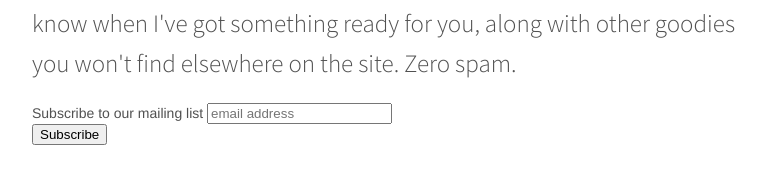
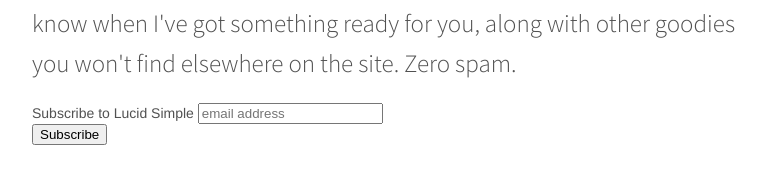
Before and after one commit to jwhiteman/lucidsimple-blog, a Jekyll site: the page built from subscribe.md, in a window 1280 px wide. Shown: the part 353-537 px from the top of the page, without its empty margins (248-1014 px from the left). Built offline with Jekyll 4.4.1, drawn with Linux system fonts in a browser that asks for light colours; Markdown is read by kramdown in place of the engine named in the settings; comment, search, counter and statistics services are not loaded.

Commit message:
Update signup form copy

```diff
--- a/subscribe.md
+++ b/subscribe.md
@@ -17,7 +17,7 @@ permalink: /subscribe/
 <div id="mc_embed_signup">
 <form action="//lucidsimple.us8.list-manage.com/subscribe/post?u=1c16450af2d788938aeed7bf3&amp;id=39999c7c88" method="post" id="mc-embedded-subscribe-form" name="mc-embedded-subscribe-form" class="validate" target="_blank" novalidate>
     <div id="mc_embed_signup_scroll">
-	<label for="mce-EMAIL">Subscribe to our mailing list</label>
+	<label for="mce-EMAIL">Subscribe to Lucid Simple</label>
 	<input type="email" value="" name="EMAIL" class="email" id="mce-EMAIL" placeholder="email address" required>
     <!-- real people should not fill this in and expect good things - do not remove this or risk form bot signups-->
     <div style="position: absolute; left: -5000px;" aria-hidden="true"><input type="text" name="b_1c16450af2d788938aeed7bf3_39999c7c88" tabindex="-1" value=""></div>
```
